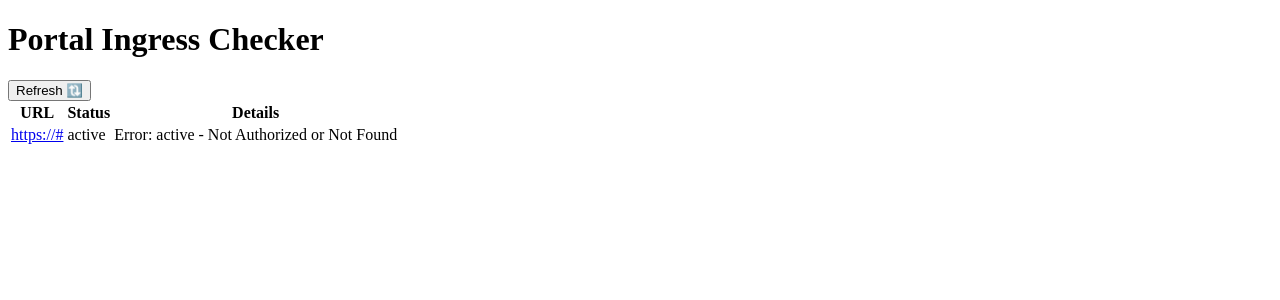
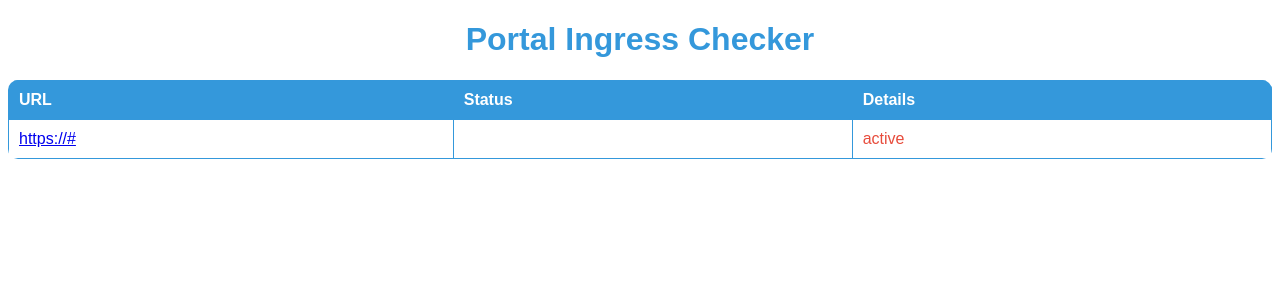
Before and after one commit to didlawowo/portal-checker, a Flask app: template app/src/templates/index.html in a window 1280 px wide. Shown: the top 300 px of the page. Run offline with Flask 3, Linux system fonts and the light colour scheme; the template is opened without the code that fills it: most values are stand-ins (such as "Sample title", 1, 10 or a date in 2020); parts of the project's set-up code (start-up, migrations or seed data) failed here and were passed over; some libraries are stand-ins or nearby versions.

Commit message:
fix: drop old stuff, add nginx error

```diff
--- a/app/requirements.txt
+++ b/app/requirements.txt
@@ -2,5 +2,4 @@ Flask==3.0.0
 requests==2.26.0
 Werkzeug==3.0.0
 kubernetes==28.1.0
-pyyaml==6.0.1
 gunicorn==20.1.0
--- a/app/src/app.py
+++ b/app/src/app.py
@@ -1,28 +1,9 @@
 from flask import Flask, render_template, redirect, request
 import requests
 from kubernetes import client, config
-from kubernetes.client.rest import ApiException
 
 
 app = Flask(__name__)
-
-
-def create_or_update_config_map(api_instance, config_map):
-    try:
-        api_instance.create_namespaced_config_map(
-            namespace="portal-checker", body=config_map
-        )
-        print("🌟 ConfigMap created!")
-    except ApiException as e:
-        if e.status == 409:  # Conflict, the resource already exists
-            api_instance.replace_namespaced_config_map(
-                name=config_map["metadata"]["name"],
-                namespace="portal-checker",
-                body=config_map,
-            )
-            print("🔄 ConfigMap updated!")
-        else:
-            print("🚨 Error creating ConfigMap: %s\n" % e)
 
 
 @app.route("/refresh", methods=["GET"])
@@ -40,15 +21,8 @@ def get_all_ingress_urls():
     # write url.txt to disk
     with open("urls.txt", "w", encoding="utf-8") as file:
         file.write("\n".join(urls))
-    print("🌟 urls.txt created!")
-    # config_map = {
-    #     "apiVersion": "v1",
-    #     "kind": "ConfigMap",
-    #     "metadata": {"name": "portal-checker", "namespace": "portal-checker"},
-    #     "data": config_map_data,
-    # }
-    # print(config_map)
-    # create_or_update_config_map(api_instance, config_map)
+    print("🌟 urls.txt updated!")
+
     origin_url = request.referrer
     if origin_url:
         return redirect(origin_url)
--- a/app/src/templates/index.html
+++ b/app/src/templates/index.html
@@ -4,80 +4,109 @@
     <meta charset="UTF-8">
     <meta name="viewport" content="width=device-width, initial-scale=1.0">
     <title>Portal Ingress Checker</title>
-    <!-- Include Tailwind CSS via CDN -->
-    <link href="https://cdn.tailwindcss.com" rel="stylesheet">
     <style>
+        body {
+            font-family: Arial, sans-serif;
+        }
+
+        h1 {
+            color: #3498db; /* Blue color */
+            text-align: center;
+        }
+
+        table {
+            width: 100%;
+            border-collapse: collapse;
+            margin-top: 20px;
+            border-radius: 10px;
+            overflow: hidden;
+        }
+
+        th, td {
+            border: 1px solid #3498db; /* Blue border */
+            padding: 10px;
+            text-align: left;
+        }
+
+        th {
+            background-color: #3498db; /* Blue background for header */
+            color: white; /* White text for header */
+        }
+
+        td {
+            color: #333; /* Dark text color */
+        }
+
+        td:hover {
+            background-color: #ecf0f1; /* Light background color on hover */
+        }
+
+        td.status-red {
+            color: red;
+        }
+
+        td.status-green {
+            color: green;
+        }
+
+        .status-card {
+            content: "\274C"; /* Cross emoji for status 404 */
+            border: 1px solid #e74c3c; /* Red border for the card */
+            background-color: #f2dede; /* Light red background for the card */
+            color: #a94442; /* Dark red text color */
+            padding: 10px;
+            border-radius: 5px;
+            margin-top: 10px;
+            display: inline-block;
+        }
+
         .status-200::before {
             content: "\2705"; /* Check emoji for status 200 */
-            color: green;
+            font-size: 20px;
+            color: orange;
             margin-right: 5px;
         }
         .status-401::before {
             content: "\2757"; /* Exclamation emoji for status 401 */
-            color: orange;
+            font-size: 20px;
+            color: green;
             margin-right: 5px;
         }
+        .status-detail {
+            color: #e74c3c; /* Red color for error detail text */
+        }
     </style>
-    <script>
-        function refreshPage() {
-            window.location.href = '/refresh';
-        }
-    </script>
 </head>
-<body class="bg-gray-100 font-sans">
-    <h1 class="text-3xl text-blue-500 text-center font-bold my-4">Portal Ingress Checker</h1>
-    <div class="container mx-auto px-4">
-        <div class="flex justify-end mb-3">
-            <button onclick="refreshPage()" class="bg-blue-500 hover:bg-blue-700 text-white font-bold py-2 px-4 rounded">
-                Refresh 🔃
-            </button>
-        </div>
-        <div class="flex flex-col">
-            <div class="overflow-x-auto sm:-mx-6 lg:-mx-8">
-                <div class="py-2 align-middle inline-block min-w-full sm:px-6 lg:px-8">
-                    <div class="shadow overflow-hidden border-b border-gray-200 sm:rounded-lg">
-                        <table class="min-w-full divide-y divide-gray-200">
-                            <thead class="bg-gray-50">
+<body>
+    <h1>Portal Ingress Checker</h1>
+    <table>
         <tr>
-                                    <th class="px-6 py-3 text-left text-xs font-medium text-gray-500 uppercase tracking-wider">
-                                        URL
-                                    </th>
-                                    <th class="px-6 py-3 text-left text-xs font-medium text-gray-500 uppercase tracking-wider">
-                                        Status
-                                    </th>
-                                    <th class="px-6 py-3 text-left text-xs font-medium text-gray-500 uppercase tracking-wider">
-                                        Details
-                                    </th>
+            <th>URL</th>
+            <th>Status</th>
+            <th>Details</th> <!-- New header for details column -->
         </tr>
-                            </thead>
-                            <tbody class="bg-white divide-y divide-gray-200">
         {% for url, status in results %}
         <tr>
-                                    <td class="px-6 py-4 whitespace-nowrap">
-                                        <a href="https://{{ url }}" target="_blank" class="text-blue-600 hover:text-blue-800">
-                                            https://{{ url }}
-                                        </a>
+            <td><a  href="https://{{ url }}" target="_blank">https://{{ url }}</a></td>
+
+            <td class="status-{{ status }}">
+                {% if status == 200 and status == 401 %}
+                    {{ status }}
+                {% endif %}
             </td>
-                                    <td class="px-6 py-4 whitespace-nowrap status-{{ status }}">
+            <td>
+                {% if status != 200 and status != 401 %}
+                    <div class="status-detail">
+                        <!-- You can add more details about the status here -->
                         {{ status }}
-                                    </td>
-                                    <td class="px-6 py-4 whitespace-nowrap">
-                                        {% if status != 200 and status != 401 %}
-                                            <div class="text-red-600">
-                                                Error: {{ status }} - Not Authorized or Not Found
                     </div>
                 {% else %}
-                                            <div class="text-green-600"></div>
+                    <!-- Display a checkmark or information symbol for 200/401 statuses -->
+                    <div class="status-{{ status }}"></div>
                 {% endif %}
             </td>
         </tr>
         {% endfor %}
-                            </tbody>
     </table>
-                    </div>
-                </div>
-            </div>
-        </div>
-    </div>
 </body>
 </html>
```
Also changed, not shown: 6 other files. Lines whose indentation alone changed are shown as unchanged.
